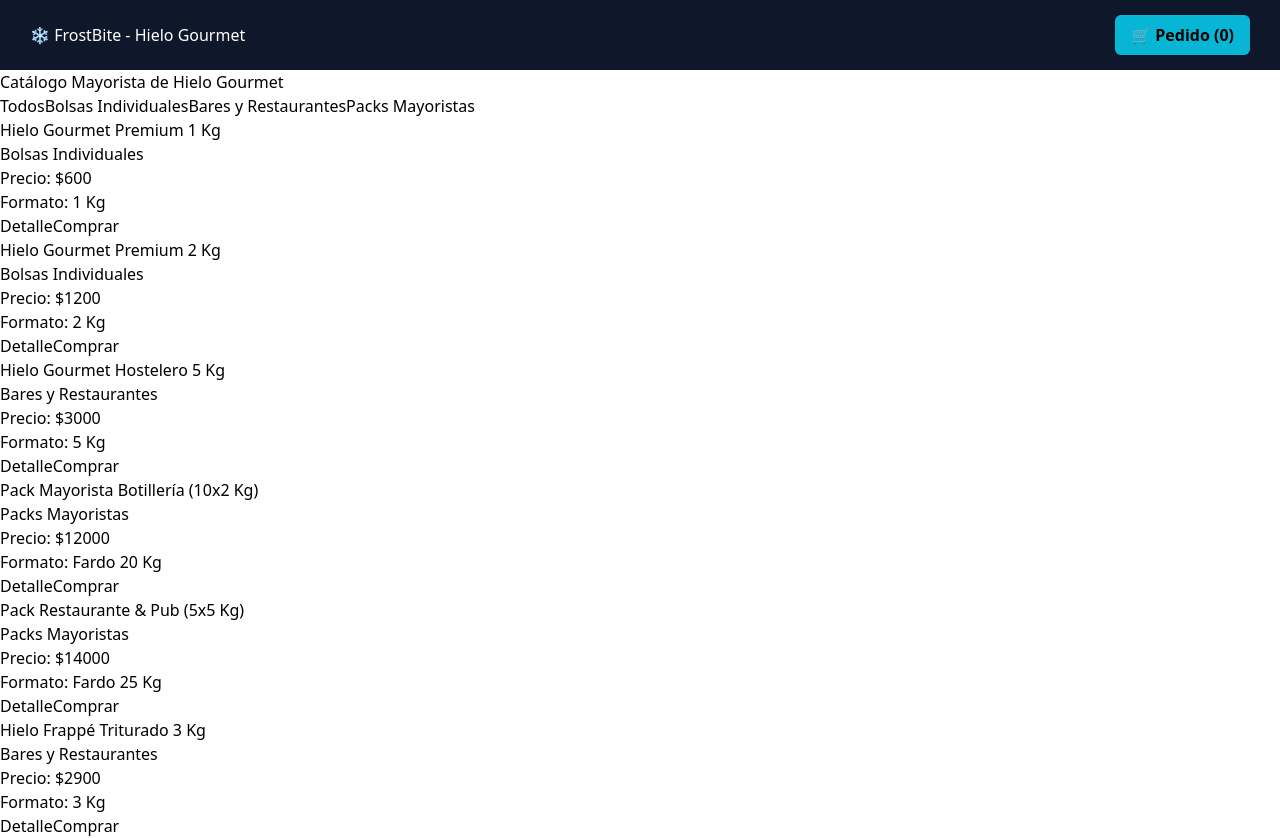
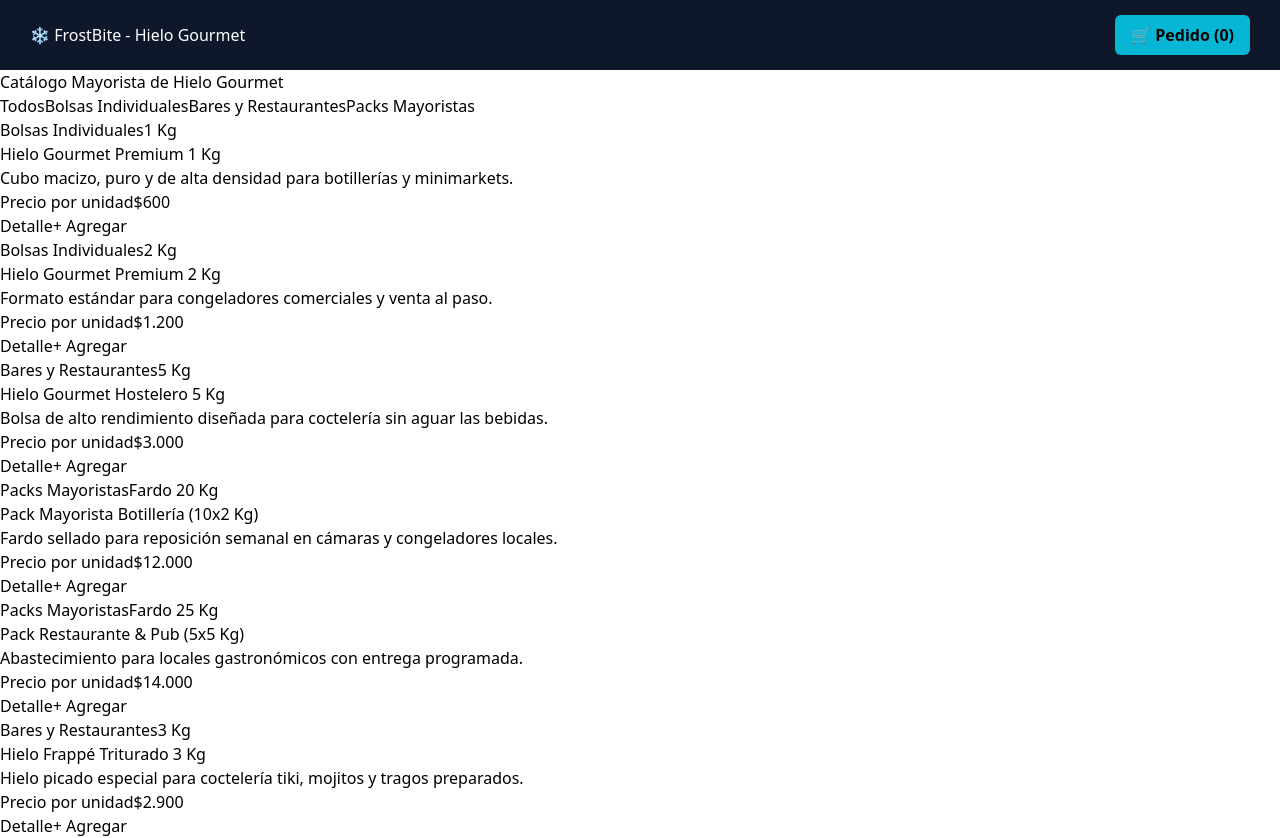
Before and after one commit to jhanhd03/frostbite, a React (Vite) app: page / in a window 1280 px wide. Built offline with nearby package versions, Linux system fonts and the light colour scheme.

Commit message:
Paso 9: Mejora visual en formato moneda -CL, bange de categoria y estados hover en ProductCard

```diff
--- a/src/components/ProductCard.jsx
+++ b/src/components/ProductCard.jsx
@@ -1,31 +1,51 @@
 function ProductCard({ producto, agregarProducto, verDetalle }) {
+  // que aparezca el precio en cl
+  const precioChileno = producto.precio.toLocaleString("es-CL");
+
   return (
-    <div className="bg-white p-4 border rounded shadow-sm flex flex-col justify-between">
+    <div className="bg-white p-5 border border-gray-200 rounded-lg shadow-sm hover:shadow-md transition-shadow flex flex-col justify-between">
       <div>
+        <div className="flex justify-between items-start mb-2">
+          <span className="text-xs font-semibold px-2 py-0.5 rounded bg-blue-50 text-blue-700">
+            {producto.categoria}
+          </span>
+          <span className="text-xs text-gray-500 font-medium">
+            {producto.formato}
+          </span>
+        </div>
+
         <h3
-          className="text-lg font-bold cursor-pointer hover:text-blue-600"
+          className="text-lg font-bold text-gray-800 cursor-pointer hover:text-blue-600 transition-colors"
           onClick={() => verDetalle(producto)}
         >
           {producto.nombre}
         </h3>
-        <p className="text-sm text-gray-500 mb-2">{producto.categoria}</p>
-        <p className="mb-1 text-gray-700 font-semibold">Precio: ${producto.precio}</p>
-        <p className="text-xs text-gray-500 mb-4">Formato: {producto.formato}</p>
+
+        <p className="text-xs text-gray-500 mt-1 mb-4 line-clamp-2">
+          {producto.descripcion}
+        </p>
+      </div>
+
+      <div>
+        <div className="mb-4">
+          <span className="text-xs text-gray-400 block">Precio por unidad</span>
+          <span className="text-xl font-black text-gray-900">${precioChileno}</span>
         </div>
 
         <div className="flex gap-2">
           <button
-          className="bg-gray-200 text-gray-800 text-xs px-3 py-2 rounded hover:bg-gray-300"
+            className="bg-gray-100 text-gray-700 text-xs px-3 py-2 rounded font-medium hover:bg-gray-200 transition-colors"
             onClick={() => verDetalle(producto)}
           >
             Detalle
           </button>
           <button
-          className="bg-blue-500 text-white text-xs px-4 py-2 rounded hover:bg-blue-600 flex-1 font-bold"
+            className="bg-blue-600 text-white text-xs px-4 py-2 rounded font-semibold hover:bg-blue-700 transition-colors flex-1"
             onClick={() => agregarProducto(producto)}
           >
-          Comprar
+            + Agregar
           </button>
+        </div>
       </div>
     </div>
   );
```
Lines whose indentation alone changed are shown as unchanged.
